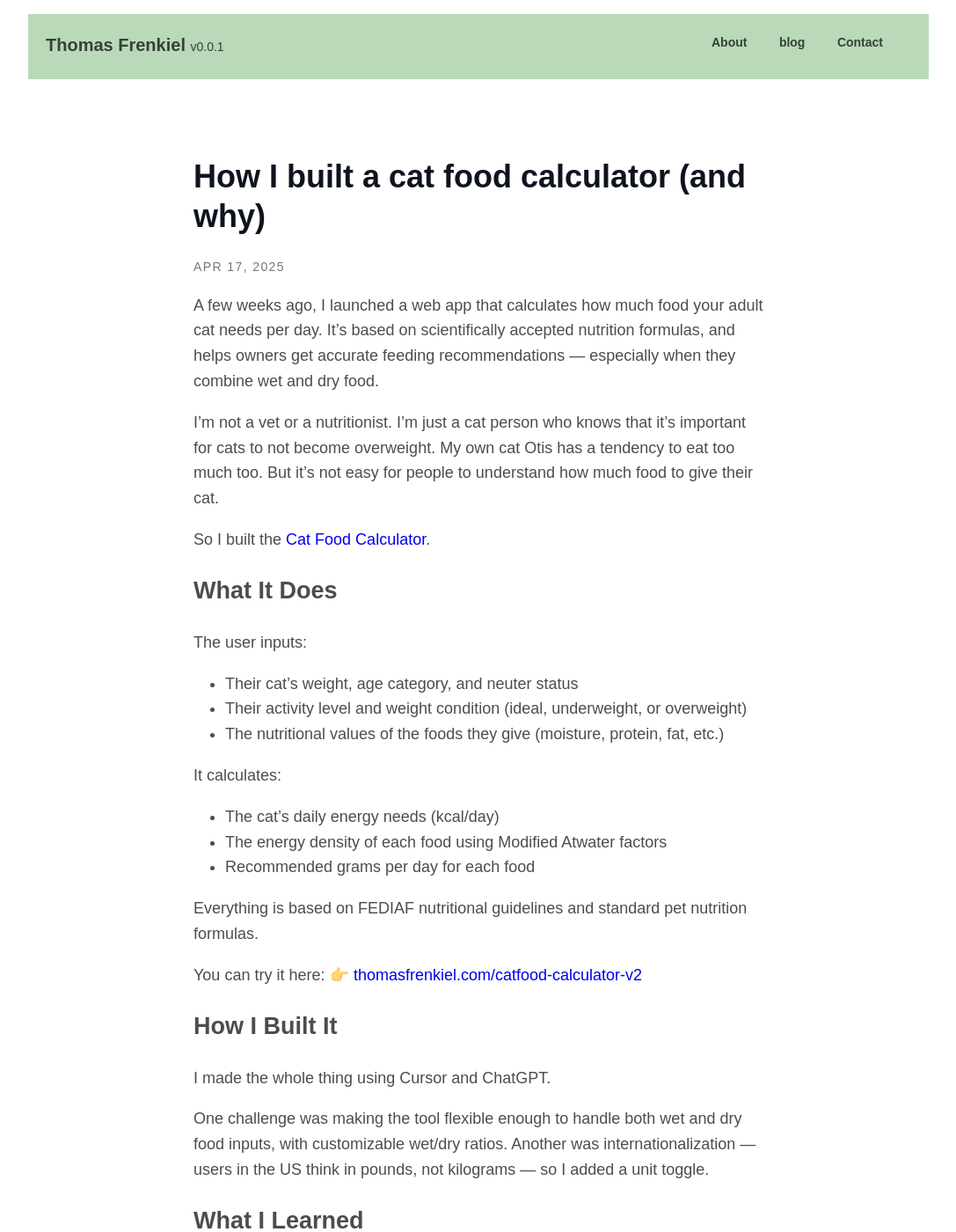
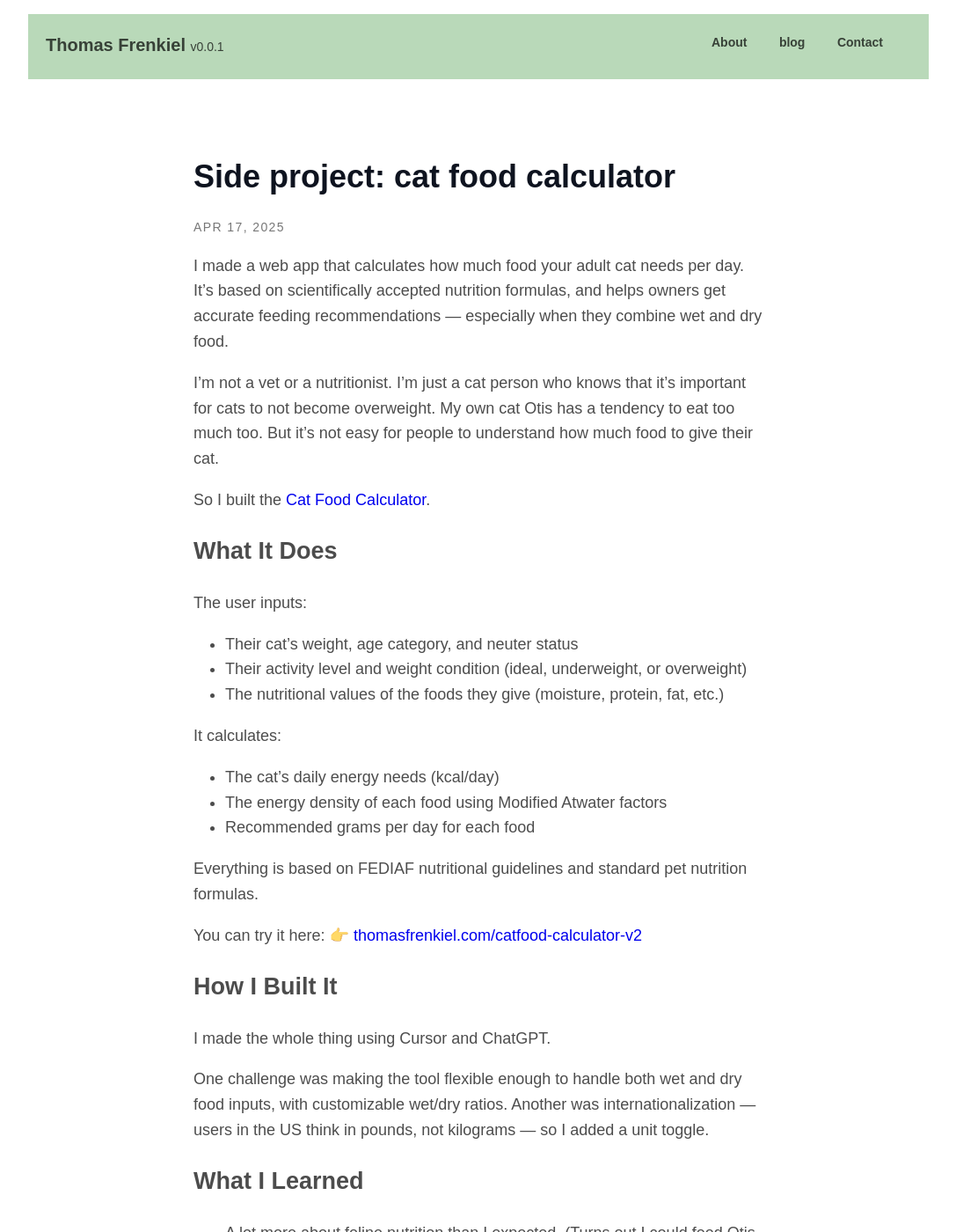
Before and after one commit to tfrenkiel040/website, a Jekyll site: the page built from _posts/2025-04-17-cat-food-calculator.md, in a window 1280 px wide and 1400 px high. Shown: the whole window at 88% size, without its empty margins (96-1183 px from the left). Built offline with Jekyll 4.4.1, drawn with Linux system fonts in a browser that asks for light colours; some of the changed text lies outside the part shown.

Commit message:
cat food updates

```diff
--- a/Catfoodcalc/index.html
+++ b/Catfoodcalc/index.html
@@ -10,7 +10,7 @@
 <body>
     <div class="container">
         <header class="app-header">
-            <h1>Cat Food Calculator</h1>
+            <h1>Cat Food Calculator (beta)</h1>
         </header>
 
         <div class="progress-container">
--- a/_posts/2025-04-17-cat-food-calculator.md
+++ b/_posts/2025-04-17-cat-food-calculator.md
@@ -1,11 +1,11 @@
 ---
 layout: post
-title: "How I built a cat food calculator (and why)"
+title: "Side project: cat food calculator"
 date: 2025-04-17
 categories: [Projects]
 ---
 
-A few weeks ago, I launched a web app that calculates how much food your adult cat needs per day. It's based on scientifically accepted nutrition formulas, and helps owners get accurate feeding recommendations — especially when they combine wet and dry food.
+I made a web app that calculates how much food your adult cat needs per day. It's based on scientifically accepted nutrition formulas, and helps owners get accurate feeding recommendations — especially when they combine wet and dry food.
 
 I'm not a vet or a nutritionist. I'm just a cat person who knows that it's important for cats to not become overweight. My own cat Otis has a tendency to eat too much too. But it's not easy for people to understand how much food to give their cat.
 
@@ -38,7 +38,7 @@ One challenge was making the tool flexible enough to handle both wet and dry foo
 
 ## What I Learned
 
-- A lot more about feline nutrition than I expected. Turns out I could feed Otis a bit more then I was doing:)
+- A lot more about feline nutrition than I expected. (Turns out I could feed Otis a bit more then I was doing)
 - How powerful it is to ship early and collect feedback. Even just doing 1 user interview was super valuable
 - That it's pretty easy to integrate a tool like that into my website.
 
```
